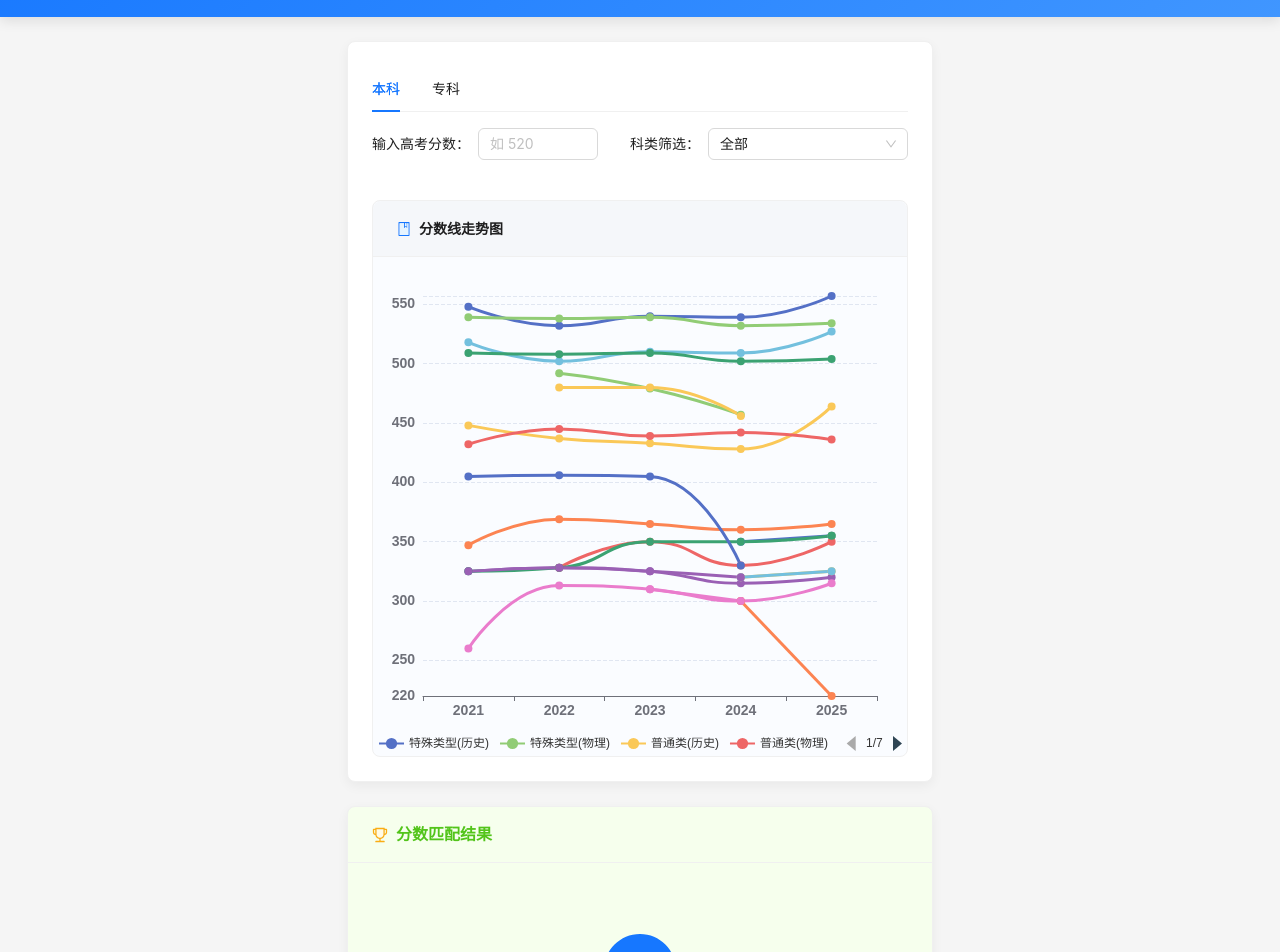
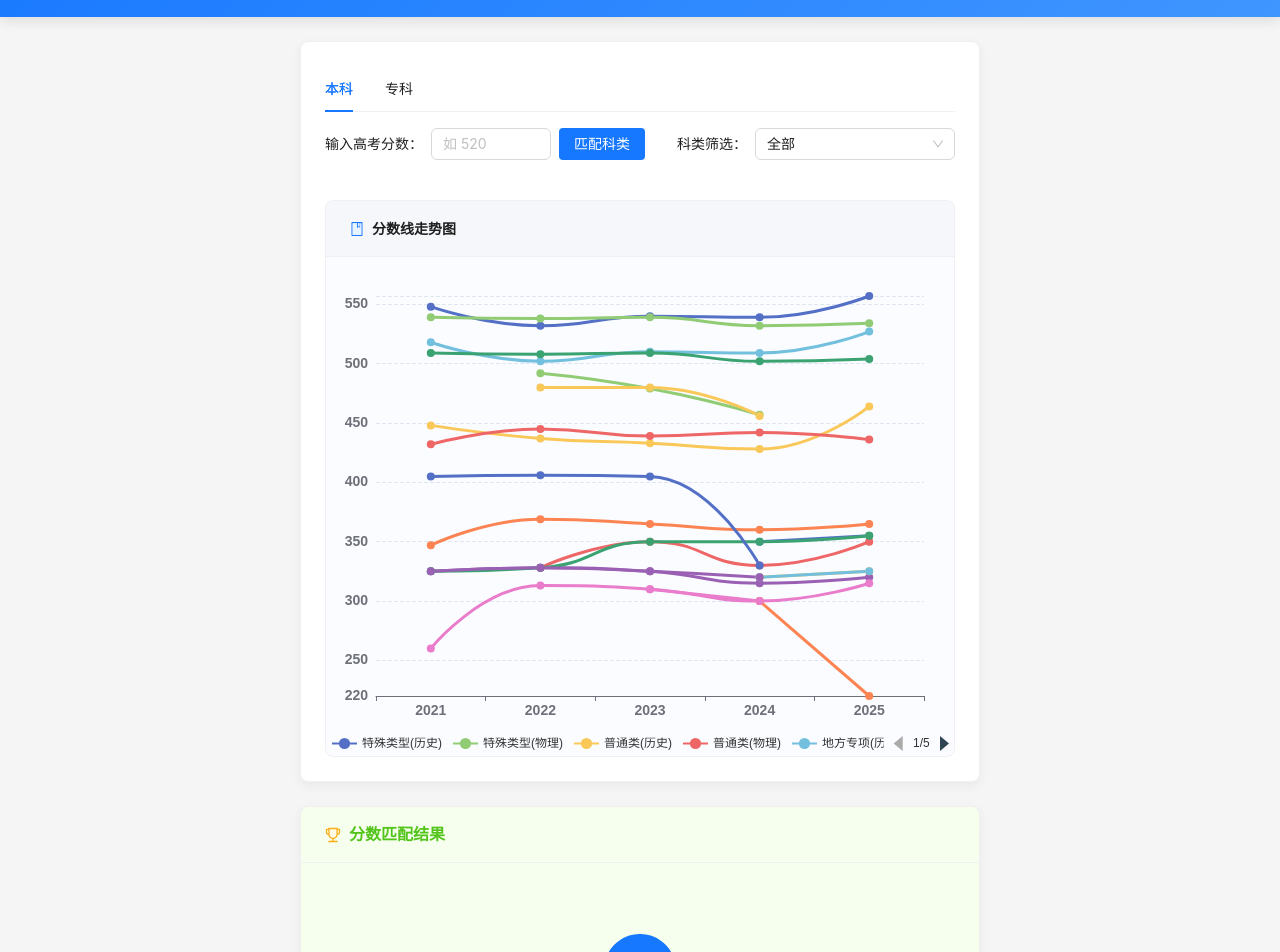
Before and after one commit to fangge/gaokaoscore, a Next.js app: page / in a window 1280 px wide. Shown: the part 160-1112 px from the top of the page. Built offline with nearby package versions, Linux system fonts and the light colour scheme.

Commit message:
feat: 添加匹配按钮，优化移动端体验

```diff
--- a/src/app/page.tsx
+++ b/src/app/page.tsx
@@ -48,6 +48,8 @@ export default function HomePage() {
   const [tab, setTab] = useState<"本科" | "专科">("本科");
   const [score, setScore] = useState<number | null>(null);
   const [selectedCategory, setSelectedCategory] = useState<string>("全部");
+  const [matchedResults, setMatchedResults] = useState<{ category: string; difference: number }[]>([]);
+  const [hasMatched, setHasMatched] = useState<boolean>(false);
 
   const categories = useMemo(() => ["全部", ...getCategories(tab)], [tab]);
   const filteredData = useMemo(
@@ -58,10 +60,16 @@ export default function HomePage() {
     [tab, selectedCategory]
   );
 
-  const matched = useMemo(() => {
-    if (typeof score !== "number" || isNaN(score)) return [];
-    return matchCategory(score, tab);
-  }, [score, tab]);
+  const handleMatch = () => {
+    if (typeof score !== "number" || isNaN(score)) {
+      setMatchedResults([]);
+      setHasMatched(true);
+      return;
+    }
+    const results = matchCategory(score, tab);
+    setMatchedResults(results);
+    setHasMatched(true);
+  };
 
   const { token } = theme.useToken();
 
@@ -115,7 +123,7 @@ export default function HomePage() {
             tabBarGutter={32}
           />
           <Space direction="vertical" size="large" style={{ width: "100%" }}>
-            <Space wrap>
+            <Space wrap align="center">
               <span style={{ fontWeight: 500 }}>输入高考分数：</span>
               <InputNumber
                 min={0}
@@ -126,6 +134,22 @@ export default function HomePage() {
                 style={{ width: 120 }}
                 aria-label="高考分数输入"
               />
+              <button
+                onClick={handleMatch}
+                style={{
+                  backgroundColor: token.colorPrimary,
+                  color: 'white',
+                  border: 'none',
+                  borderRadius: '4px',
+                  padding: '4px 15px',
+                  cursor: 'pointer',
+                  fontWeight: 500,
+                  height: '32px'
+                }}
+                aria-label="匹配科类"
+              >
+                匹配科类
+              </button>
               <span style={{ fontWeight: 500, marginLeft: 24 }}>科类筛选：</span>
               <Select
                 value={selectedCategory}
@@ -165,8 +189,8 @@ export default function HomePage() {
           }}
           headStyle={{ color: token.colorSuccess }}
         >
-          {typeof score === "number" && !isNaN(score) ? (
-            matched.length > 0 ? (
+          {hasMatched ? (
+            matchedResults.length > 0 ? (
               <Result
                 status="success"
                 icon={<CheckCircleTwoTone twoToneColor={token.colorSuccess} />}
@@ -176,7 +200,7 @@ export default function HomePage() {
                     <Typography.Text strong>您的分数：{score}分</Typography.Text>
                     <Divider style={{ margin: "12px 0" }} />
                     <ul style={{ textAlign: "left", padding: 0, listStyle: "none" }}>
-                      {matched.map(m => (
+                      {matchedResults.map(m => (
                         <li key={m.category} style={{ margin: "8px 0", fontSize: 16 }}>
                           <Space>
                             <span>{m.category}</span>
```
Also changed, not shown: 3 other files (tests, documents, lock files or other folders).
